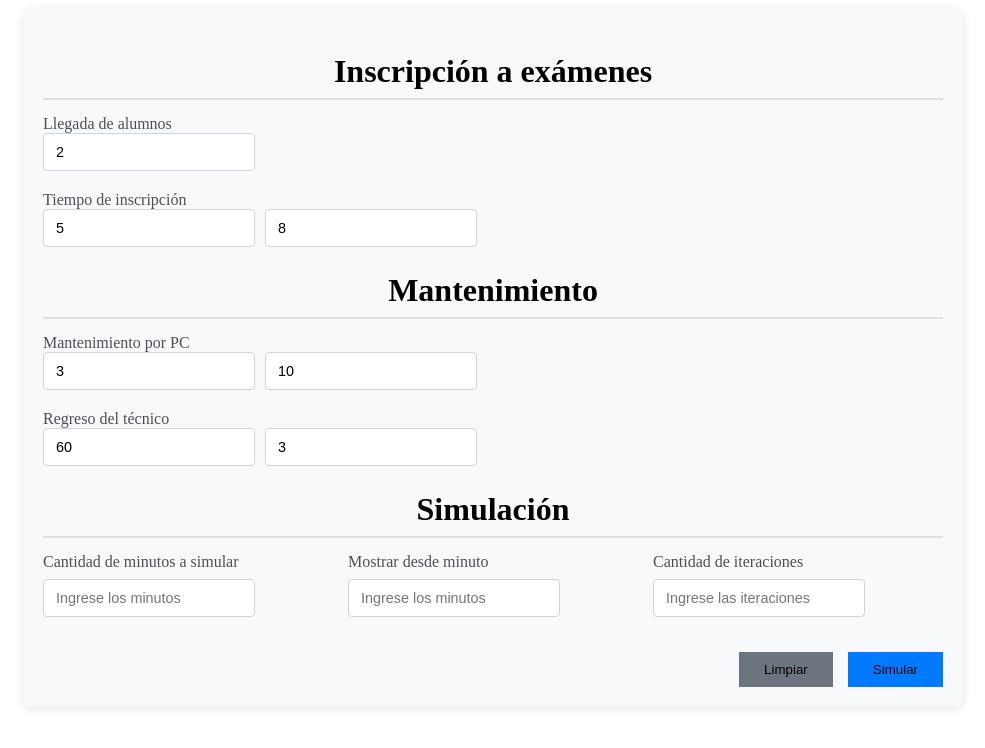
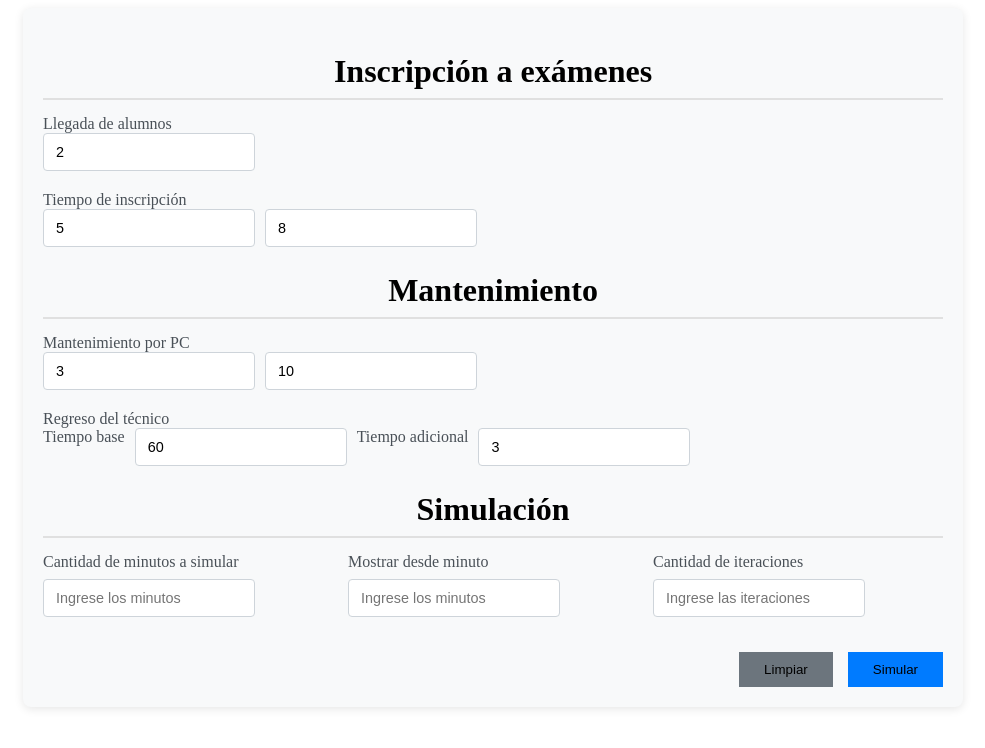
Before and after one commit to DevGabrielOcampo/Tp4-Simulacion, a React (Create React App) app in the folder Frontend/: page / in a window 1280 px wide. Shown: the top 748 px of the page, without its empty margins (147-1132 px from the left). Built offline with nearby package versions, Linux system fonts and the light colour scheme.

Commit message:
Se agregan las ultimas validaciones

```diff
--- a/Frontend/src/components/ObtenerSimulacion/ObtenerSimulacion.js
+++ b/Frontend/src/components/ObtenerSimulacion/ObtenerSimulacion.js
@@ -12,15 +12,27 @@ function ObtenerSimulacion({ setDatosGenerados }) {
         // Validaciones para "Cantidad de minutos a simular"
         minutosSimulacion: Yup
             .number()
-            .required("Se necesita ingresar 1los minutos")
-            .positive("Número positivo")
+            .required("Se necesita ingresar los minutos a simular")
+            .positive("El número debe ser positivo")
             .moreThan(0, "El número debe ser mayor a 0"),
 
         // Validaciones para "Mostrar desde minuto"
         minutoDesde: Yup
             .number()
             .required("Se necesita ingresar el minuto inicial")
-            .min(0, "Debe ser mayor o igual a 0"),
+            .min(0, "Debe ser mayor o igual a 0")
+            .test(
+                'minutoDesde-lessThanOrEqualTo-minutosSimulacion',
+                'El "Minuto desde" no puede ser mayor que "Minutos a simular"',
+                function (value) {
+                    const { minutosSimulacion } = this.parent;
+                    // Solo validar si ambos campos tienen un valor numérico
+                    if (value !== undefined && minutosSimulacion !== undefined) {
+                        return value <= minutosSimulacion;
+                    }
+                    return true; // Si alguno no tiene valor, la validación pasa (ya Required lo maneja)
+                }
+            ),
 
         // Validaciones para "Cantidad de iteraciones"
         iteraciones: Yup
@@ -97,13 +109,25 @@ function ObtenerSimulacion({ setDatosGenerados }) {
         minutosBaseTecnico: Yup
             .number()
             .required("Se necesita ingresar los minutos base")
-            .positive("Número positivo")
+            .positive("El número debe ser positivo")
             .moreThan(0, "El número debe ser mayor a 0"),
 
         minutosRangoTecnico: Yup
             .number()
             .required("Se necesita ingresar el rango de minutos")
-            .min(0, "Debe ser mayor o igual a 0"),
+            .min(0, "Debe ser mayor o igual a 0")
+            .test(
+                'minutosRangoTecnico-lessThanOrEqualTo-minutosBaseTecnico',
+                'El "Tiempo adicional" no puede ser mayor que el "Tiempo base"',
+                function (value) {
+                    const { minutosBaseTecnico } = this.parent;
+                    // Solo validar si ambos campos tienen un valor numérico
+                    if (value !== undefined && minutosBaseTecnico !== undefined) {
+                        return value <= minutosBaseTecnico;
+                    }
+                    return true; // Si alguno no tiene valor, la validación pasa (ya Required lo maneja)
+                }
+            ),
     });
 
 
@@ -220,9 +244,10 @@ function ObtenerSimulacion({ setDatosGenerados }) {
                                     isInvalid={touched.tiempoMaximoInscripcion && !!errors.tiempoMaximoInscripcion}
                                 />
                             </InputGroup>
-                            <FormControl.Feedback type="invalid" className='errores'>
-                                {errors.tiempoMinimoInscripcion || errors.tiempoMaximoInscripcion}
-                            </FormControl.Feedback>
+                            {/* Mostrar errores para el grupo de tiempos de inscripción */}
+                            {(touched.tiempoMinimoInscripcion && errors.tiempoMinimoInscripcion) || (touched.tiempoMaximoInscripcion && errors.tiempoMaximoInscripcion) ? (
+                                <div className="errores d-block">{errors.tiempoMinimoInscripcion || errors.tiempoMaximoInscripcion}</div>
+                            ) : null}
                         </Col>
                     </Row>
 
@@ -251,9 +276,10 @@ function ObtenerSimulacion({ setDatosGenerados }) {
                                     isInvalid={touched.tiempoMaximoMantenimiento && !!errors.tiempoMaximoMantenimiento}
                                 />
                             </InputGroup>
-                            <FormControl.Feedback type="invalid" className='errores'>
-                                {errors.tiempoMinimoMantenimiento || errors.tiempoMaximoMantenimiento}
-                            </FormControl.Feedback>
+                            {/* Mostrar errores para el grupo de tiempos de mantenimiento */}
+                            {(touched.tiempoMinimoMantenimiento && errors.tiempoMinimoMantenimiento) || (touched.tiempoMaximoMantenimiento && errors.tiempoMaximoMantenimiento) ? (
+                                <div className="errores d-block">{errors.tiempoMinimoMantenimiento || errors.tiempoMaximoMantenimiento}</div>
+                            ) : null}
                         </Col>
                     </Row>
 
@@ -262,6 +288,7 @@ function ObtenerSimulacion({ setDatosGenerados }) {
                         <Col md="6">
                             <Form.Label>Regreso del técnico</Form.Label>
                             <InputGroup className="opcionales">
+                                <Form.Label>Tiempo base</Form.Label>
                                 <FormControl
                                     className='caja-inputs'
                                     type="number"
@@ -271,6 +298,7 @@ function ObtenerSimulacion({ setDatosGenerados }) {
                                     onChange={handleChange}
                                     isInvalid={touched.minutosBaseTecnico && !!errors.minutosBaseTecnico}
                                 />
+                                <Form.Label>Tiempo adicional</Form.Label>
                                 <FormControl
                                     className='caja-inputs'
                                     type="number"
@@ -281,9 +309,10 @@ function ObtenerSimulacion({ setDatosGenerados }) {
                                     isInvalid={touched.minutosRangoTecnico && !!errors.minutosRangoTecnico}
                                 />
                             </InputGroup>
-                            <FormControl.Feedback type="invalid" className='errores'>
-                                {errors.minutosBaseTecnico || errors.minutosRangoTecnico}
-                            </FormControl.Feedback>
+                            {/* Mostrar errores para el grupo de tiempos del técnico */}
+                            {(touched.minutosBaseTecnico && errors.minutosBaseTecnico) || (touched.minutosRangoTecnico && errors.minutosRangoTecnico) ? (
+                                <div className="errores d-block">{errors.minutosBaseTecnico || errors.minutosRangoTecnico}</div>
+                            ) : null}
                         </Col>
                     </Row>
 
--- /dev/null
+++ b/package.json
@@ -0,0 +1,6 @@
+{
+  "dependencies": {
+    "bootstrap": "^5.3.6",
+    "react-bootstrap": "^2.10.10"
+  }
+}
```
Also changed, not shown: 1 other file (tests, documents, lock files or other folders). Lines whose indentation alone changed are shown as unchanged.
